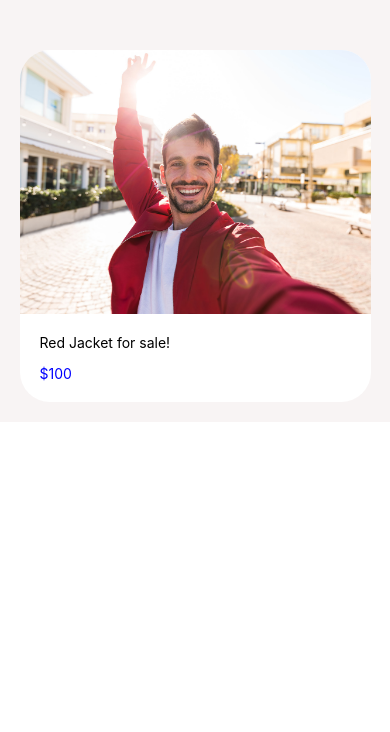
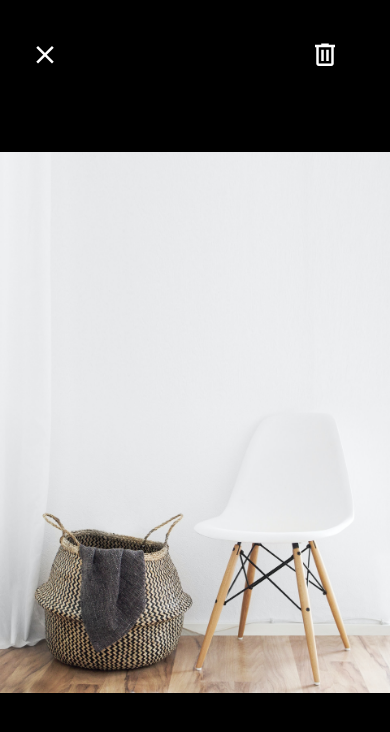
Before and after one commit to howhowkhain/React-Native-DoneWithIt, a React Native app: screen / in a window 390 px wide. Shown: the top 732 px of the page. Built offline with nearby package versions, Linux system fonts and the light colour scheme.

Commit message:
card - layout exercise

```diff
--- a/App.js
+++ b/App.js
@@ -15,17 +15,19 @@ import AppText from "./app/components/AppText/AppText";
 import ButtonCustom from "./app/components/ButtonCustom";
 import AppCard from "./app/components/AppCard";
 import colors from "./app/config/colors";
+import ListingScreen from "./app/screens/ListingScreen";
 
 export default function App() {
   return (
     // <WelcomeScreen />
-    // <ViewImageScreen/>
-    <View style={styles.container}>
-      {/* <AppText>My React Native App</AppText> */}
-      {/* <MaterialCommunityIcons name="email" size={60} color={"dodgerblue"} /> */}
-      {/* <ButtonCustom>Submit</ButtonCustom> */}
-      <AppCard />
-    </View>
+    <ViewImageScreen />
+    // <View style={styles.container}>
+    //   {/* <AppText>My React Native App</AppText> */}
+    //   {/* <MaterialCommunityIcons name="email" size={60} color={"dodgerblue"} /> */}
+    //   {/* <ButtonCustom>Submit</ButtonCustom> */}
+    //   {/* <AppCard title={'Red Jacket for sale!'} subTitle={'$100'} image={require("../assets/jacket.jpg")}/> */}
+    //   {/* <ListingScreen /> */}
+    // </View>
   );
 }
 
--- a/app/components/AppCard.js
+++ b/app/components/AppCard.js
@@ -1,40 +1,36 @@
 import { View, StyleSheet, Image, Text } from "react-native";
 
-const AppCard = () => {
+const AppCard = ({ title, subTitle, image }) => {
   return (
-    <View style={styles.container}>
-      <View style={styles.card}>
-        <Image
-          style={styles.image}
-          source={require("../assets/jacket.jpg")}
-          resizeMode="cover"
-        />
-        <View style={styles.text}>
-          <Text style={styles.title}>Red Jacket for sale!</Text>
-          <Text style={styles.subTitle}>$100</Text>
-        </View>
+    // <View style={styles.container}>
+    <View style={styles.card}>
+      <Image style={styles.image} source={image} resizeMode="cover" />
+      <View style={styles.text}>
+        <Text style={styles.title}>{title}</Text>
+        <Text style={styles.subTitle}>{subTitle}</Text>
       </View>
     </View>
+    // </View>
   );
 };
 
 const styles = StyleSheet.create({
-  container: {
-    backgroundColor: "#f8f4f4",
-    width: "100%",
-    height: "50%",
-    alignSelf: "flex-start",
+  // container: {
+  //   backgroundColor: "#f8f4f4",
+  //   width: "100%",
+  //   height: "50%",
+  //   alignSelf: "flex-start",
 
-    flex: 1,
-    alignItems: "center",
-    justifyContent: "flex-start",
-  },
+  //   flex: 1,
+  //   alignItems: "center",
+  //   justifyContent: "flex-start",
+  // },
   card: {
     flex: 1,
     justifyContent: "flex-start",
     alignItems: "flex-start",
     width: "90%",
-    height: "auto",
+    // height: "50%",
     backgroundColor: "#fff",
     marginBottom: 20,
     marginTop: 50,
--- /dev/null
+++ b/app/screens/ListingScreen.js
@@ -0,0 +1,53 @@
+import { View, StyleSheet, Image, Text } from "react-native";
+import AppCard from "../components/AppCard";
+
+const ListingScreen = () => {
+  return (
+    <View style={styles.container}>
+      <AppCard
+        title={"Red Jacket for sale!"}
+        subTitle={"$100"}
+        image={require("../assets/jacket.jpg")}
+      />
+      <View style={styles.details}>
+        <Image
+          style={styles.image}
+          source={require("../assets/mosh.jpg")}
+          borderRadius={50}
+        />
+        <View style={styles.textContainer}>
+          <Text style={styles.name}>Mosh Hamedani</Text>
+          <Text style={styles.totalListings}>5 Listings</Text>
+        </View>
+      </View>
+    </View>
+  );
+};
+
+const styles = StyleSheet.create({
+  container: {
+    backgroundColor: "#fff",
+    flex: 1,
+    alignItems: "center",
+    justifyContent: "center",
+  },
+  details: {
+    flex: 1,
+    flexDirection: "row",
+    gap: 20,
+    width: "90%",
+  },
+  image: {
+    width: 70,
+    height: 70,
+  },
+  textContainer: {
+    flex: 1,
+  },
+  name: {
+    fontSize: 16,
+    fontWeight: "600",
+  },
+});
+
+export default ListingScreen;
--- a/app/screens/ViewImageScreen.js
+++ b/app/screens/ViewImageScreen.js
@@ -1,18 +1,27 @@
-import { Image, StyleSheet, View, StatusBar } from 'react-native';
+import { Image, StyleSheet, View, StatusBar } from "react-native";
+import MaterialCommunityIcons from "@expo/vector-icons/MaterialCommunityIcons";
 
-import colors from '../config/colors'
+import colors from "../config/colors";
 
 function ViewImageScreen(props) {
   return (
     <View style={styles.container}>
       <View style={styles.btnsContainer}>
-                <View style={styles.closeIcon}></View>
-                <View style={styles.deleteIcon}></View>
+        <View style={styles.closeIcon}>
+          <MaterialCommunityIcons name="close" color={"#fff"} size={30} />
+        </View>
+        <View style={styles.deleteIcon}>
+          <MaterialCommunityIcons
+            name="trash-can-outline"
+            color={"#fff"}
+            size={30}
+          />
+        </View>
       </View>
       <Image
         style={styles.image}
-                source={require('../assets/chair.jpg')}
-                resizeMode='contain'
+        source={require("../assets/chair.jpg")}
+        resizeMode="contain"
       />
     </View>
   );
@@ -21,32 +30,35 @@ function ViewImageScreen(props) {
 const styles = StyleSheet.create({
   btnsContainer: {
     flex: 1,
-        flexDirection: 'row',
-        justifyContent:'space-between',
-        position: 'absolute',
+    flexDirection: "row",
+    justifyContent: "space-between",
+    position: "absolute",
     width: "100%",
-        top: 40
+    top: 40,
   },
   closeIcon: {
-        backgroundColor: colors.primary,
+    // backgroundColor: colors.primary,
+    backgroundColor: "transparent",
     width: 50,
     height: 50,
-        left: 30
+    left: 30,
+    textAlign: "center",
   },
   container: {
     backgroundColor: colors.black,
     flex: 1,
   },
   deleteIcon: {
-        backgroundColor: colors.secondary,
+    // backgroundColor: colors.secondary,
+    backgroundColor: "transparent",
     width: 50,
     height: 50,
-        right: 30
+    right: 30,
   },
   image: {
     width: "100%",
-        height: "100%"
-    }
-})
+    height: "100%",
+  },
+});
 
 export default ViewImageScreen;
```
Lines whose indentation alone changed are shown as unchanged.
